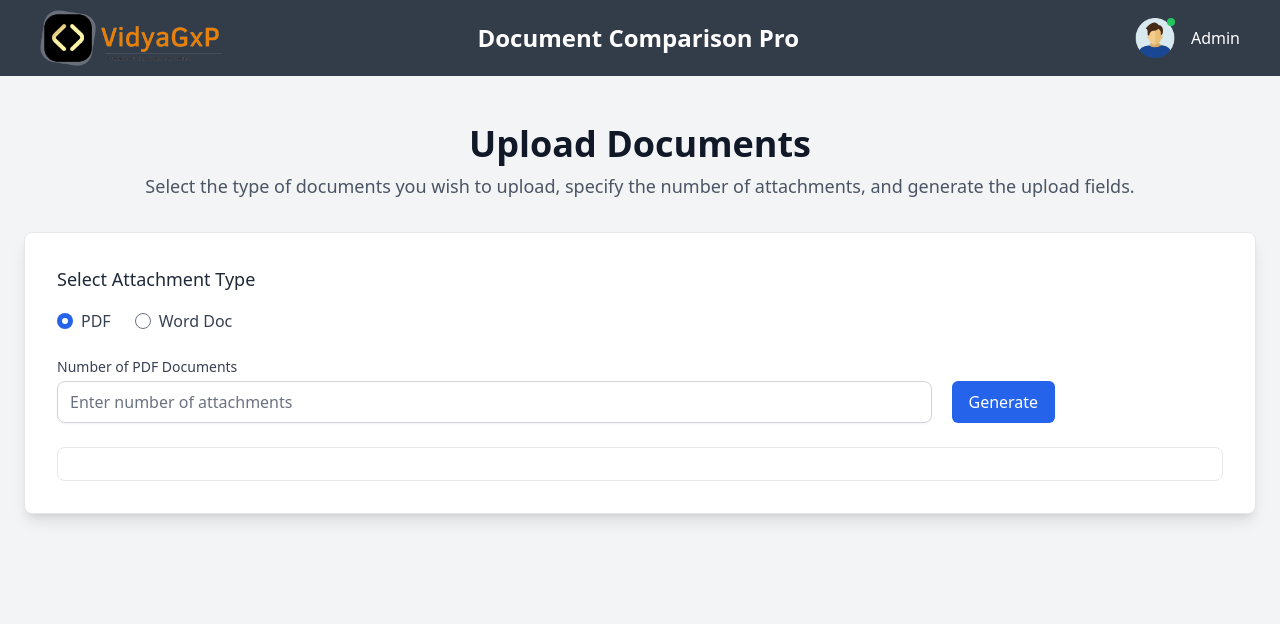
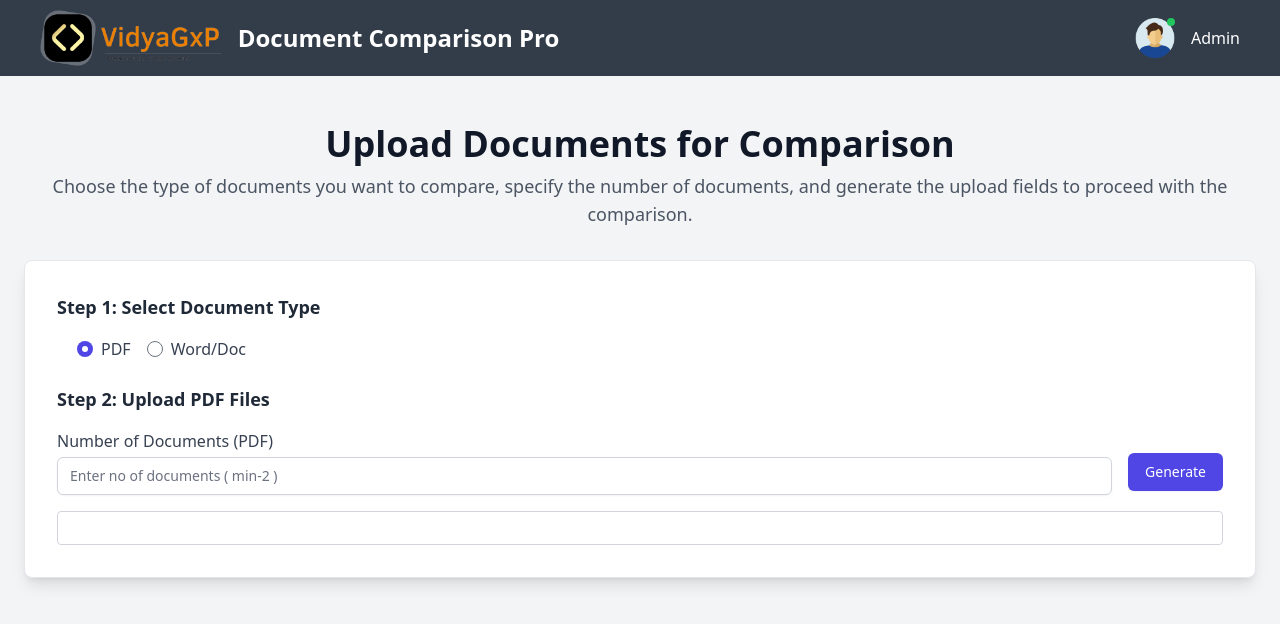
Before and after one commit to vidyagxp0/Document-comparison, a Django app: page /form/ in a window 1280 px wide. Shown: the top 624 px of the page. Run offline with Django 5.2, Linux system fonts and the light colour scheme; the visitor is signed in with stand-in values (Sample User, id 1); some libraries are stand-ins or nearby versions.

Commit message:
Added pdf for comparison

```diff
--- a/compareapp/templates/form.html
+++ b/compareapp/templates/form.html
@@ -1,69 +1,69 @@
 {% extends "layout.html" %}
 
 {% block title %}
-    Document Upload
+    Home
 {% endblock title %}
 
 {% block body %}
+
+    {% include "toast.html" with messages=messages %}
+
     <div class="container mx-auto my-12 px-6">
         <div class="text-center mb-8">
-            <h1 class="text-4xl font-bold text-gray-900">Upload Documents</h1>
-            <p class="mt-2 text-lg text-gray-600">Select the type of documents you wish to upload, specify the number of attachments, and generate the upload fields.</p>
+            <h1 class="text-4xl font-bold text-gray-900">Upload Documents for Comparison</h1>
+            <p class="mt-2 text-lg text-gray-600">Choose the type of documents you want to compare, specify the number of documents, and generate the upload fields to proceed with the comparison.</p>
         </div>
+        <div class="bg-white shadow-lg rounded-lg p-8 border border-gray-200">
+            <h2 class="text-lg font-bold text-gray-800 mb-4">Step 1: Select Document Type</h2>
+            <div class="flex space-x-4 mb-6 ml-5">
+                <div class="flex items-center">
+                    <input class="form-radio text-indigo-600" type="radio" name="attachmentType" id="PDF" checked onclick="toggleForms()">
+                    <label class="ml-2 text-md font-medium text-gray-700" for="PDF">PDF</label>
+                </div>
+                <div class="flex items-center">
+                    <input class="form-radio text-indigo-600" type="radio" name="attachmentType" id="Word" onclick="toggleForms()">
+                    <label class="ml-2 text-md font-medium text-gray-700" for="Word">Word/Doc</label>
+                </div>
+            </div>
 
-        <form action="#" method="POST" enctype="multipart/form-data">
-            {% csrf_token %}
-            <div class="bg-white shadow-lg rounded-lg p-8 border border-gray-200">
-                <fieldset class="mb-6">
-                    <legend class="text-lg font-medium text-gray-800">Select Attachment Type</legend>
-                    <div class="flex gap-6 mt-4">
-                        <label class="flex items-center">
-                            <input type="radio" name="attachmentType" id="PDF" class="form-radio text-blue-600" checked onclick="toggleForms()">
-                            <span class="ml-2 text-gray-700">PDF</span>
-                        </label>
-                        <label class="flex items-center">
-                            <input type="radio" name="attachmentType" id="Word" class="form-radio text-blue-600" onclick="toggleForms()">
-                            <span class="ml-2 text-gray-700">Word Doc</span>
-                        </label>
-                    </div>
-                </fieldset>
-
-                <!-- Form container for dynamic content -->
-                <div id="displayForm">
-                    <!-- PDF Form -->
-                    <div id="pdfForm" class="hidden">
-                        <div class="flex gap-5 mb-6">
-                            <div class="w-3/4">
-                                <label for="rowsPDF" class="block text-sm font-medium text-gray-700">Number of PDF Documents</label>
-                                <input type="number" name="rows" id="rowsPDF" class="mt-1 block w-full border-gray-300 rounded-lg shadow-sm focus:border-blue-500 focus:ring focus:ring-blue-500 focus:ring-opacity-50" placeholder="Enter number of attachments">
-                            </div>
-                            <div class="flex items-end">
-                                <button type="button" class="inline-flex items-center px-4 py-2 border border-transparent text-base font-medium rounded-md text-white bg-blue-600 hover:bg-blue-700 focus:outline-none focus:ring-2 focus:ring-offset-2 focus:ring-blue-500" onclick="generateRows('pdf')">Generate</button>
-                            </div>
+            <div id="displayForm">
+                <!-- Form for Word/Doc Upload -->
+                <form action="{% url 'bulk-doc' %}" method="POST" enctype="multipart/form-data" id="wordForm">
+                    <h2 class="text-lg font-bold text-gray-800 mb-4">Step 2: Upload Word/Doc Files</h2>
+                    <div class="flex space-x-4 mb-4">
+                        <div class="flex-1">
+                            <label for="rowsWord" class="block text-md font-medium text-gray-700">Number of Documents</label>
+                            <input type="number" name="rows" class="mt-1 form-input w-full rounded-md border-gray-300 shadow-sm focus:border-indigo-500 focus:ring-indigo-500 sm:text-sm" id="rowsWord" placeholder="Enter no of documents ( min-2 )">
                         </div>
-                        <div class="border rounded-lg p-4" id="fieldFormPDF">
-                            <!-- Dynamic fields will be added here -->
+                        <div class="mt-6">
+                            <button type="button" class="inline-flex items-center px-4 py-2 border border-transparent text-sm font-medium rounded-md shadow-sm text-white bg-indigo-600 hover:bg-indigo-700 focus:outline-none focus:ring-2 focus:ring-offset-2 focus:ring-indigo-500" onclick="generateRows('word')">Generate</button>
                         </div>
                     </div>
 
-                    <!-- Word/Doc Form -->
-                    <div id="wordForm" class="hidden">
-                        <div class="flex gap-5 mb-6">
-                            <div class="w-3/4">
-                                <label for="rowsWord" class="block text-sm font-medium text-gray-700">Number of Word Documents</label>
-                                <input type="number" name="rows" id="rowsWord" class="mt-1 block w-full border-gray-300 rounded-lg shadow-sm focus:border-blue-500 focus:ring focus:ring-blue-500 focus:ring-opacity-50" placeholder="Enter number of attachments">
-                            </div>
-                            <div class="flex items-end">
-                                <button type="button" class="inline-flex items-center px-4 py-2 border border-transparent text-base font-medium rounded-md text-white bg-blue-600 hover:bg-blue-700 focus:outline-none focus:ring-2 focus:ring-offset-2 focus:ring-blue-500" onclick="generateRows('word')">Generate</button>
-                            </div>
+                    <div class="border border-gray-300 rounded p-4" id="fieldFormWord">
+                        {% csrf_token %}
+                    </div>
+                </form>
+
+                <!-- Form for PDF Upload -->
+                <form action="{% url 'bulk-pdf' %}" method="POST" enctype="multipart/form-data" id="pdfForm" style="display:none;">
+                    <h2 class="text-lg font-bold text-gray-800 mb-4">Step 2: Upload PDF Files</h2>
+                    <div class="flex space-x-4 mb-4">
+                        <div class="flex-1">
+                            <label for="rowsPDF" class="block text-md font-medium text-gray-700">Number of Documents (PDF)</label>
+                            <input type="number" name="rows" class="mt-1 form-input w-full rounded-md border-gray-300 shadow-sm focus:border-indigo-500 focus:ring-indigo-500 sm:text-sm" id="rowsPDF" placeholder="Enter no of documents ( min-2 )">
                         </div>
-                        <div class="border rounded-lg p-4" id="fieldFormWord">
-                            <!-- Dynamic fields will be added here -->
+                        <div class="mt-6">
+                            <button type="button" class="inline-flex items-center px-4 py-2 border border-transparent text-sm font-medium rounded-md shadow-sm text-white bg-indigo-600 hover:bg-indigo-700 focus:outline-none focus:ring-2 focus:ring-offset-2 focus:ring-indigo-500" onclick="generateRows('pdf')">Generate</button>
                         </div>
                     </div>
-                </div>
+
+                    <div class="border border-gray-300 rounded p-4" id="fieldFormPDF">
+                        {% csrf_token %}
+                    </div>
+                </form>
             </div>
-        </form>
+        </div>
     </div>
 
     <script>
@@ -73,37 +73,36 @@
             const wordForm = document.getElementById('wordForm');
 
             if (isPDFSelected) {
-                pdfForm.classList.remove('hidden');
-                wordForm.classList.add('hidden');
+                pdfForm.style.display = 'block';
+                wordForm.style.display = 'none';
             } else {
-                pdfForm.classList.add('hidden');
-                wordForm.classList.remove('hidden');
+                pdfForm.style.display = 'none';
+                wordForm.style.display = 'block';
             }
         }
 
         function generateRows(type) {
-            const numRows = document.getElementById(`rows${type.charAt(0).toUpperCase() + type.slice(1)}`).value;
-            const form = document.getElementById(`fieldForm${type.charAt(0).toUpperCase() + type.slice(1)}`);
-            form.innerHTML = ''; // Clear existing fields
+            const row = type === 'pdf' ? document.getElementById('rowsPDF').value : document.getElementById('rowsWord').value;
+            const form = type === 'pdf' ? document.getElementById('fieldFormPDF') : document.getElementById('fieldFormWord');
+            document.querySelectorAll('.previous').forEach(field => field.remove());
+            let html = '';
 
-            if (numRows <= 0) {
+            if (row <= '1') {
                 return;
             }
 
-            let html = '';
-
-            for (let i = 1; i <= numRows; i++) {
-                html += `<div class="mb-4">
-                    <label for="${type}_attachment_${i}" class="block text-sm font-medium text-gray-700">Attachment ${i}</label>
-                    <input type="file" required name="${type}_attachment_${i}" class="mt-1 block w-full border-gray-300 rounded-lg shadow-sm focus:border-blue-500 focus:ring focus:ring-blue-500 focus:ring-opacity-50" id="${type}_attachment_${i}">
-                </div>`;
+            for (let i = 1; i <= row; i++) {
+                html += `<div class="mb-4 previous">
+                            <label for="attachment_${type}_${i}" class="block text-md font-medium text-gray-700">Document - ${i}</label>
+                            <input type="file" required name="attachment_${type}_${i}" class="mt-2 form-input w-full p-1.5 rounded-md border-gray-300 shadow-sm focus:border-indigo-500 focus:ring-indigo-500" id="attachment_${type}_${i}">
+                         </div>`;
             }
 
-            html += `<div class="mt-4">
-                <button type="submit" class="inline-flex items-center px-4 py-2 border border-transparent text-base font-medium rounded-md text-white bg-green-600 hover:bg-green-700 focus:outline-none focus:ring-2 focus:ring-offset-2 focus:ring-green-500">Perform Comparison</button>
-            </div>`;
+            html += `<div class="mt-6 previous">
+                        <button type="submit" class="inline-flex items-center px-4 py-2 border border-transparent text-sm font-medium rounded-md shadow-sm text-white bg-pink-600 hover:bg-pink-700 focus:outline-none focus:ring-2 focus:ring-offset-2 focus:ring-pink-500">Perform Comparison</button>
+                     </div>`;
 
-            form.innerHTML = html;
+            form.innerHTML += html;
         }
 
         document.addEventListener('DOMContentLoaded', toggleForms);
--- a/compareapp/templates/layout.html
+++ b/compareapp/templates/layout.html
@@ -30,9 +30,10 @@
             <div>
                 <a href="#" class="text-white text-[20px] md:text-2xl font-bold flex items-center gap-4">
                     <img class="w-200 h-14" src="{% static 'images/logo.png' %}" alt="Doc Comparison Pro Logo">
+                    Document Comparison Pro
                 </a>
             </div>
-            <p class="text-white text-[20px] md:text-2xl font-bold -ml-20 hidden md:block">Document Comparison Pro</p>
+            {% comment %} <p class="text-white text-[20px] md:text-2xl font-bold -ml-20 hidden md:block">Document Comparison Pro</p> {% endcomment %}
             <div class="flex gap-4 items-center relative">
                 <div class="relative">
                     <img src="{% static 'images/user.png' %}" alt="user" width="40" height="40">
--- a/compareapp/views.py
+++ b/compareapp/views.py
@@ -2,11 +2,13 @@ import os
 from django.conf import settings
 from django.shortcuts import render, redirect
 from django.contrib.auth import authenticate, login, logout
+from django.core.files.storage import FileSystemStorage
 from django.contrib import messages
 from docx import Document
 from docx.shared import RGBColor
 from docx.enum.text import WD_PARAGRAPH_ALIGNMENT
 import difflib
+import PyPDF2
 
 
 def index(request):
@@ -67,7 +69,114 @@ def form(request):
         messages.warning(request, "Login Required!")
         return redirect('login')
 
+    return render(request, "form.html")
+
+def bulkPDF(request):
     if request.method == 'POST':
+        files = request.FILES.getlist('attachment_pdf_1')
+        if files:
+            fs = FileSystemStorage(location=os.path.join(settings.MEDIA_ROOT, settings.PDF_UPLOAD_DIR))
+            saved_files = [fs.save(file.name, file) for file in files]
+            file_paths = [fs.path(filename) for filename in saved_files]
+            report = compare_pdfs(file_paths)
+            return render(request, 'report.html', {'report': report})
+    return redirect('upload-page')
+
+    # if request.method == 'POST':
+    #     attachmentCount = int(request.POST.get('rows'))
+    #     pdf_dir = os.path.join(settings.MEDIA_ROOT, 'STP-Files')
+    #     processed_dir = os.path.join(pdf_dir, 'Processed')
+    #     error_dir = os.path.join(pdf_dir, 'Error')
+
+    #     os.makedirs(processed_dir, exist_ok=True)
+    #     os.makedirs(error_dir, exist_ok=True)
+
+    #     for i in range(1, attachmentCount + 1):
+    #         file_object = request.FILES.get(f'attachment_pdf_{i}')
+    #         is_pdf = file_object.name.split('.')[-1].lower() == 'pdf'
+
+    #         if not is_pdf:
+    #             messages.warning(request, 'Please insert PDF files only to perform the action.')
+    #             return redirect('view-stp')
+
+    #         if file_object:
+    #             file_path = os.path.join(pdf_dir, file_object.name)
+    #             counter = 1
+
+    #             # Ensure unique file path
+    #             while os.path.exists(file_path):
+    #                 base, ext = os.path.splitext(file_path)
+    #                 file_path = f"{base} ({counter}){ext}"
+    #                 counter += 1
+
+    #             # Save the file temporarily
+    #             with open(file_path, 'wb') as temp_pdf:
+    #                 for chunk in file_object.chunks():
+    #                     temp_pdf.write(chunk)
+
+def bulkDoc(request):
+    if request.method == 'POST':
+        files = request.FILES.getlist('attachment_word_1')
+        if files:
+            fs = FileSystemStorage(location=os.path.join(settings.MEDIA_ROOT, settings.DOC_UPLOAD_DIR))
+            saved_files = [fs.save(file.name, file) for file in files]
+            file_paths = [fs.path(filename) for filename in saved_files]
+            report = compare_docs(file_paths)
+            return render(request, 'report.html', {'report': report})
+    return redirect('upload-page')
+
+def compare_pdfs(file_paths):
+    texts = []
+    for path in file_paths:
+        with open(path, 'rb') as file:
+            pdf_reader = PyPDF2.PdfFileReader(file)
+            text = ''
+            for page_num in range(pdf_reader.getNumPages()):
+                text += pdf_reader.getPage(page_num).extractText()
+            texts.append(text)
+
+    differences = []
+    base_text = texts[0]
+    for i in range(1, len(texts)):
+        differences.append(diff(base_text, texts[i]))
+
+    return differences
+
+def compare_docs(file_paths):
+    texts = []
+    for path in file_paths:
+        doc = Document(path)
+        text = ''
+        for para in doc.paragraphs:
+            text += para.text
+        texts.append(text)
+
+    differences = []
+    base_text = texts[0]
+    for i in range(1, len(texts)):
+        differences.append(diff(base_text, texts[i]))
+
+    return differences
+
+def diff(text1, text2):
+    diff = []
+    text1_lines = text1.splitlines()
+    text2_lines = text2.splitlines()
+
+    for line in text1_lines:
+        if line not in text2_lines:
+            diff.append(f'- {line}')
+
+    for line in text2_lines:
+        if line not in text1_lines:
+            diff.append(f'+ {line}')
+
+    return '\n'.join(diff)
+
+
+
+"""
+if request.method == 'POST':
         attachmentCount = int(request.POST.get('rows'))
         doc_dir = os.path.join(settings.MEDIA_ROOT, 'documents')
 
@@ -151,10 +260,4 @@ def form(request):
 
             return render(request, "result.html", { 'url': result_url })
 
-    return render(request, "form.html")
-
-def bulkPDF(request):
-    pass
-
-def bulkDoc(request):
-    pass
+"""
--- a/theme/static/css/dist/styles.css
+++ b/theme/static/css/dist/styles.css
@@ -1025,25 +1025,28 @@ select {
   margin-right: auto;
 }
 
+.my-12 {
+  margin-top: 3rem;
+  margin-bottom: 3rem;
+}
+
 .my-5 {
   margin-top: 1.25rem;
   margin-bottom: 1.25rem;
 }
 
-.my-10 {
-  margin-top: 2.5rem;
-  margin-bottom: 2.5rem;
-}
-
-.my-12 {
-  margin-top: 3rem;
-  margin-bottom: 3rem;
+.-ml-20 {
+  margin-left: -5rem;
 }
 
 .mb-12 {
   margin-bottom: 3rem;
 }
 
+.mb-2 {
+  margin-bottom: 0.5rem;
+}
+
 .mb-3 {
   margin-bottom: 0.75rem;
 }
@@ -1076,60 +1083,16 @@ select {
   margin-top: 1rem;
 }
 
-.mb-2 {
-  margin-bottom: 0.5rem;
-}
-
-.ml-4 {
-  margin-left: 1rem;
-}
-
 .mt-6 {
   margin-top: 1.5rem;
 }
 
-.ml-2 {
-  margin-left: 0.5rem;
-}
-
-.ml-0 {
-  margin-left: 0px;
-}
-
-.-ml-0 {
-  margin-left: -0px;
-}
-
-.-ml-3 {
-  margin-left: -0.75rem;
-}
-
-.-ml-6 {
-  margin-left: -1.5rem;
-}
-
-.-ml-10 {
-  margin-left: -2.5rem;
-}
-
-.-ml-12 {
-  margin-left: -3rem;
-}
-
-.-ml-14 {
-  margin-left: -3.5rem;
-}
-
-.-ml-1 {
-  margin-left: -0.25rem;
-}
-
-.-ml-16 {
-  margin-left: -4rem;
-}
-
-.-ml-20 {
-  margin-left: -5rem;
+.ml-3 {
+  margin-left: 0.75rem;
+}
+
+.ml-5 {
+  margin-left: 1.25rem;
 }
 
 .block {
@@ -1176,10 +1139,22 @@ select {
   height: 100vh;
 }
 
+.w-11\/12 {
+  width: 91.666667%;
+}
+
 .w-14 {
   width: 3.5rem;
 }
 
+.w-3\/4 {
+  width: 75%;
+}
+
+.w-48 {
+  width: 12rem;
+}
+
 .w-8 {
   width: 2rem;
 }
@@ -1196,20 +1171,12 @@ select {
   width: 100%;
 }
 
-.w-48 {
-  width: 12rem;
-}
-
-.w-11\/12 {
-  width: 91.666667%;
-}
-
-.w-3\/4 {
-  width: 75%;
-}
-
 .max-w-md {
   max-width: 28rem;
+}
+
+.flex-1 {
+  flex: 1 1 0%;
 }
 
 .flex-grow {
@@ -1278,12 +1245,12 @@ select {
   gap: 1rem;
 }
 
+.gap-5 {
+  gap: 1.25rem;
+}
+
 .gap-6 {
   gap: 1.5rem;
-}
-
-.gap-5 {
-  gap: 1.25rem;
 }
 
 .space-x-4 > :not([hidden]) ~ :not([hidden]) {
@@ -1369,11 +1347,21 @@ select {
   background-color: rgb(59 130 246 / var(--tw-bg-opacity));
 }
 
+.bg-blue-600 {
+  --tw-bg-opacity: 1;
+  background-color: rgb(37 99 235 / var(--tw-bg-opacity));
+}
+
 .bg-cyan-700 {
   --tw-bg-opacity: 1;
   background-color: rgb(14 116 144 / var(--tw-bg-opacity));
 }
 
+.bg-gray-100 {
+  --tw-bg-opacity: 1;
+  background-color: rgb(243 244 246 / var(--tw-bg-opacity));
+}
+
 .bg-gray-50 {
   --tw-bg-opacity: 1;
   background-color: rgb(249 250 251 / var(--tw-bg-opacity));
@@ -1413,37 +1406,22 @@ select {
   background-color: rgb(234 179 8 / var(--tw-bg-opacity));
 }
 
-.bg-gray-600 {
-  --tw-bg-opacity: 1;
-  background-color: rgb(75 85 99 / var(--tw-bg-opacity));
-}
-
-.bg-black {
-  --tw-bg-opacity: 1;
-  background-color: rgb(0 0 0 / var(--tw-bg-opacity));
-}
-
-.bg-gray-100 {
-  --tw-bg-opacity: 1;
-  background-color: rgb(243 244 246 / var(--tw-bg-opacity));
-}
-
-.bg-blue-600 {
-  --tw-bg-opacity: 1;
-  background-color: rgb(37 99 235 / var(--tw-bg-opacity));
-}
-
-.bg-green-600 {
-  --tw-bg-opacity: 1;
-  background-color: rgb(22 163 74 / var(--tw-bg-opacity));
+.bg-indigo-600 {
+  --tw-bg-opacity: 1;
+  background-color: rgb(79 70 229 / var(--tw-bg-opacity));
+}
+
+.bg-pink-600 {
+  --tw-bg-opacity: 1;
+  background-color: rgb(219 39 119 / var(--tw-bg-opacity));
+}
+
+.bg-opacity-50 {
+  --tw-bg-opacity: 0.5;
 }
 
 .bg-opacity-90 {
   --tw-bg-opacity: 0.9;
-}
-
-.bg-opacity-50 {
-  --tw-bg-opacity: 0.5;
 }
 
 .bg-gradient-to-r {
@@ -1584,31 +1557,26 @@ select {
   font-size: 20px;
 }
 
+.text-base {
+  font-size: 1rem;
+  line-height: 1.5rem;
+}
+
 .text-lg {
   font-size: 1.125rem;
   line-height: 1.75rem;
 }
 
+.text-sm {
+  font-size: 0.875rem;
+  line-height: 1.25rem;
+}
+
 .text-xl {
   font-size: 1.25rem;
   line-height: 1.75rem;
 }
 
-.text-4xl {
-  font-size: 2.25rem;
-  line-height: 2.5rem;
-}
-
-.text-sm {
-  font-size: 0.875rem;
-  line-height: 1.25rem;
-}
-
-.text-base {
-  font-size: 1rem;
-  line-height: 1.5rem;
-}
-
 .font-bold {
   font-weight: 700;
 }
@@ -1638,6 +1606,16 @@ select {
   color: rgb(0 0 0 / var(--tw-text-opacity));
 }
 
+.text-blue-500 {
+  --tw-text-opacity: 1;
+  color: rgb(59 130 246 / var(--tw-text-opacity));
+}
+
+.text-blue-600 {
+  --tw-text-opacity: 1;
+  color: rgb(37 99 235 / var(--tw-text-opacity));
+}
+
 .text-cyan-500 {
   --tw-text-opacity: 1;
   color: rgb(6 182 212 / var(--tw-text-opacity));
@@ -1658,44 +1636,39 @@ select {
   color: rgb(209 213 219 / var(--tw-text-opacity));
 }
 
+.text-gray-500 {
+  --tw-text-opacity: 1;
+  color: rgb(107 114 128 / var(--tw-text-opacity));
+}
+
+.text-gray-600 {
+  --tw-text-opacity: 1;
+  color: rgb(75 85 99 / var(--tw-text-opacity));
+}
+
+.text-gray-700 {
+  --tw-text-opacity: 1;
+  color: rgb(55 65 81 / var(--tw-text-opacity));
+}
+
+.text-gray-800 {
+  --tw-text-opacity: 1;
+  color: rgb(31 41 55 / var(--tw-text-opacity));
+}
+
+.text-gray-900 {
+  --tw-text-opacity: 1;
+  color: rgb(17 24 39 / var(--tw-text-opacity));
+}
+
 .text-white {
   --tw-text-opacity: 1;
   color: rgb(255 255 255 / var(--tw-text-opacity));
 }
 
-.text-blue-500 {
+.text-indigo-600 {
   --tw-text-opacity: 1;
-  color: rgb(59 130 246 / var(--tw-text-opacity));
-}
-
-.text-gray-500 {
-  --tw-text-opacity: 1;
-  color: rgb(107 114 128 / var(--tw-text-opacity));
-}
-
-.text-gray-800 {
-  --tw-text-opacity: 1;
-  color: rgb(31 41 55 / var(--tw-text-opacity));
-}
-
-.text-gray-700 {
-  --tw-text-opacity: 1;
-  color: rgb(55 65 81 / var(--tw-text-opacity));
-}
-
-.text-gray-600 {
-  --tw-text-opacity: 1;
-  color: rgb(75 85 99 / var(--tw-text-opacity));
-}
-
-.text-gray-900 {
-  --tw-text-opacity: 1;
-  color: rgb(17 24 39 / var(--tw-text-opacity));
-}
-
-.text-blue-600 {
-  --tw-text-opacity: 1;
-  color: rgb(37 99 235 / var(--tw-text-opacity));
+  color: rgb(79 70 229 / var(--tw-text-opacity));
 }
 
 .shadow-lg {
@@ -1851,6 +1835,13 @@ select {
 
 .focus\:ring-offset-2:focus {
   --tw-ring-offset-width: 2px;
+}
+
+@media (min-width: 640px) {
+  .sm\:text-sm {
+    font-size: 0.875rem;
+    line-height: 1.25rem;
+  }
 }
 
 @media (min-width: 768px) {
```
Also changed, not shown: other parts of theme/static/css/dist/styles.css (+104 -78 lines).
